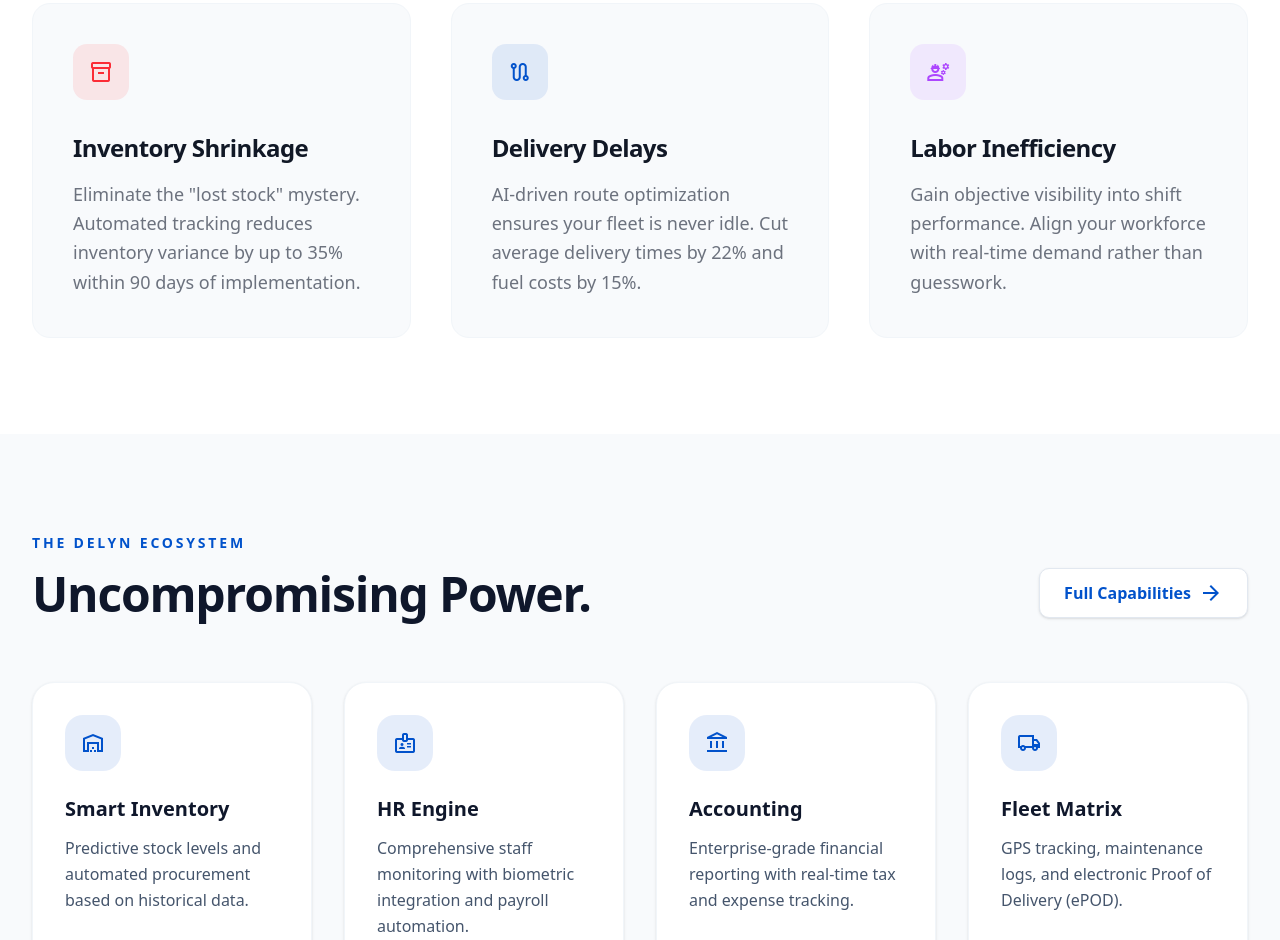
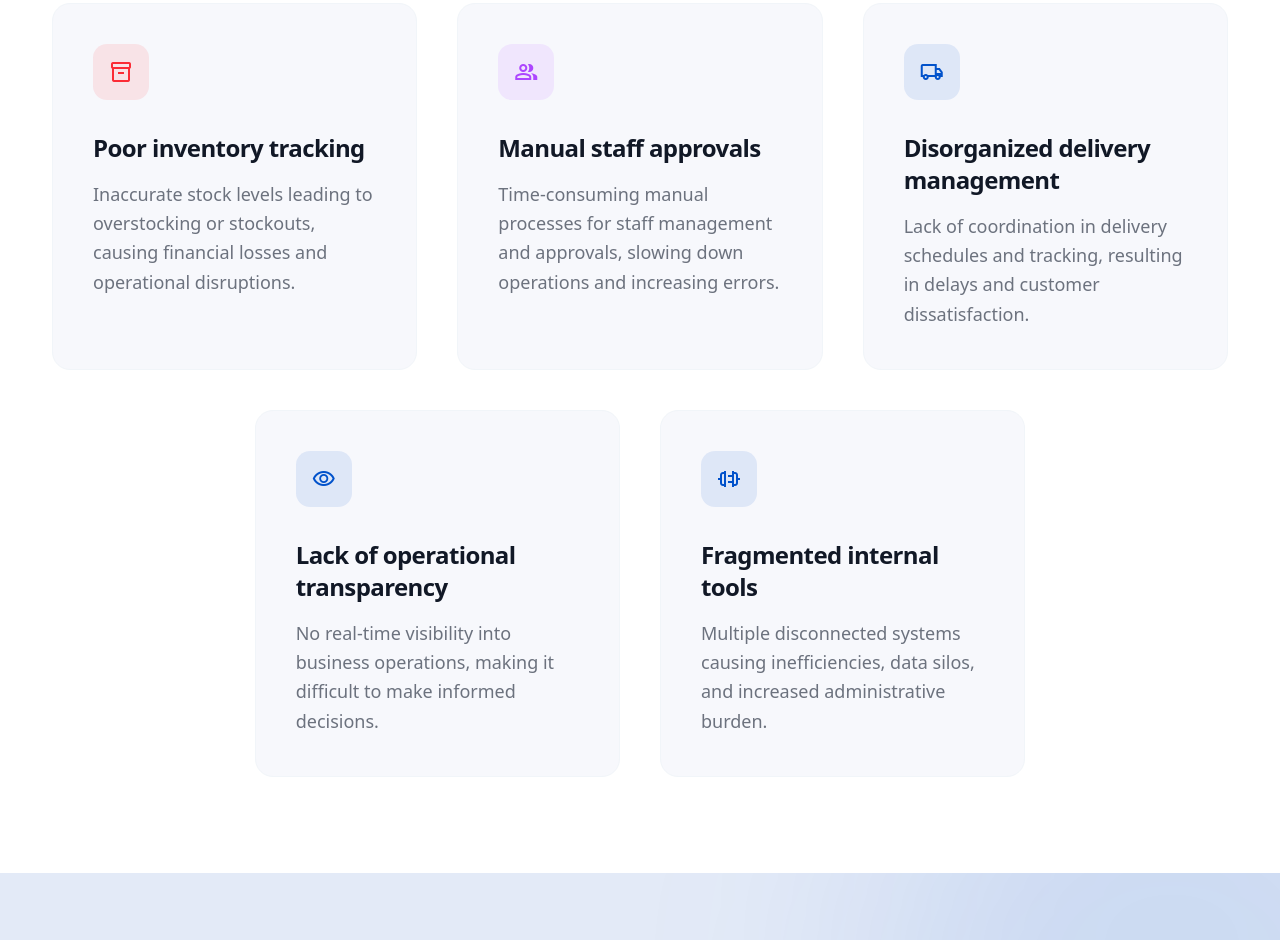
Before and after one commit to 080Evelyn/DELYN, a React (Vite) app: page / in a window 1280 px wide. Shown: the part 1860-2800 px from the top of the page. Built offline with nearby package versions, Linux system fonts and the light colour scheme.

Commit message:
update some components

```diff
--- a/src/App.tsx
+++ b/src/App.tsx
@@ -2,7 +2,7 @@ import React from "react";
 import Hero from "./components/Hero";
 // import Partners from "./components/Partners";
 import Solutions from "./components/Solutions";
-import Features from "./components/Features";
+// import Features from "./components/Features";
 import WhiteLabel from "./components/WhiteLabel";
 import Operators from "./components/Operators";
 import CTA from "./components/CTA";
@@ -18,7 +18,7 @@ const App: React.FC = () => {
         <Hero />
         {/* <Partners /> */}
         <Solutions />
-        <Features />
+        {/* <Features /> */}
 
         <WhiteLabel />
         <Operators />
--- a/src/components/Features.tsx
+++ b/src/components/Features.tsx
@@ -5,23 +5,28 @@ const Features: React.FC = () => {
   const features = [
     {
       icon: "warehouse",
-      title: "Smart Inventory",
-      desc: "Predictive stock levels and automated procurement based on historical data.",
+      title: "Inventory & stock management",
+      desc: "Comprehensive tracking and management of inventory levels to ensure optimal stock availability.",
     },
     {
       icon: "badge",
-      title: "HR Engine",
-      desc: "Comprehensive staff monitoring with biometric integration and payroll automation.",
+      title: "Staff roles and approval workflows",
+      desc: "Define roles and streamline approval processes for staff management and operations.",
     },
     {
       icon: "account_balance",
-      title: "Accounting",
-      desc: "Enterprise-grade financial reporting with real-time tax and expense tracking.",
+      title: "Controlled accounting access",
+      desc: "Secure and controlled access to accounting functions to maintain financial integrity.",
     },
     {
       icon: "local_shipping",
-      title: "Fleet Matrix",
-      desc: "GPS tracking, maintenance logs, and electronic Proof of Delivery (ePOD).",
+      title: "Rider & delivery management",
+      desc: "Efficient management of delivery personnel and logistics to ensure timely deliveries.",
+    },
+    {
+      icon: "notifications",
+      title: "Internal notifications and alerts",
+      desc: "Real-time notifications and alerts to keep teams informed of important updates and events.",
     },
   ];
 
@@ -41,7 +46,7 @@ const Features: React.FC = () => {
   };
 
   return (
-    <section className="py-24 bg-slate-50 dark:bg-[#0d161b]" id="features">
+    <section className="py-24 bg-slate-50" id="features">
       <div className="max-w-7xl mx-auto px-4 sm:px-6 lg:px-8">
         <div className="flex flex-col md:flex-row justify-between items-end mb-16 gap-8">
           <motion.div
@@ -53,28 +58,17 @@ const Features: React.FC = () => {
             <span className="text-primary font-black tracking-[0.2em] text-sm uppercase">
               The DELYN Ecosystem
             </span>
-            <h2 className="text-4xl md:text-5xl font-black text-slate-900 dark:text-white mt-4 tracking-tight">
+            <h2 className="text-4xl lg:text-5xl font-bold text-slate-900 dark:text-white mt-4 tracking-tight">
               Uncompromising Power.
             </h2>
           </motion.div>
-          <motion.button
-            initial={{ opacity: 0, scale: 0.9 }}
-            whileInView={{ opacity: 1, scale: 1 }}
-            viewport={{ once: true }}
-            className="bg-white dark:bg-slate-800 border border-slate-200 dark:border-slate-700 px-6 py-3 rounded-lg text-primary font-bold flex items-center gap-2 hover:bg-primary hover:text-white transition-all shadow-sm"
-          >
-            Full Capabilities{" "}
-            <span className="material-symbols-outlined text-lg">
-              arrow_forward
-            </span>
-          </motion.button>
         </div>
         <motion.div
           variants={containerVariants}
           initial="hidden"
           whileInView="visible"
           viewport={{ once: true, margin: "-50px" }}
-          className="grid grid-cols-1 md:grid-cols-2 lg:grid-cols-4 gap-8"
+          className="grid grid-cols-1 md:grid-cols-3 lg:grid-cols-5 gap-8"
         >
           {features.map((feature, i) => (
             <motion.div
--- a/src/components/Footer.tsx
+++ b/src/components/Footer.tsx
@@ -4,7 +4,7 @@ const Footer: React.FC = () => {
   return (
     <footer className="bg-white dark:bg-background-dark border-t border-slate-200 dark:border-slate-800 pt-20 pb-10">
       <div className="max-w-7xl mx-auto px-4 sm:px-6 lg:px-8">
-        <div className="grid grid-cols-2 md:grid-cols-4 lg:grid-cols-5 gap-12 mb-16">
+        <div className="grid grid-cols-2 md:grid-cols-4 lg:grid-cols-6 gap-12 mb-16">
           <div className="col-span-2 lg:col-span-2">
             <div className="flex items-center gap-3 mb-6">
               <div className="flex items-center justify-center size-8 rounded bg-primary/10 text-primary">
@@ -105,32 +105,13 @@ const Footer: React.FC = () => {
               </li>
             </ul>
           </div>
-          <div>
-            <h3 className="text-sm font-black text-slate-900 dark:text-white uppercase tracking-[0.2em] mb-6">
-              Legal
-            </h3>
-            <ul className="space-y-4 text-sm font-semibold text-slate-500 dark:text-slate-400">
-              <li>
-                <a className="hover:text-primary transition-colors" href="#">
-                  Privacy Policy
-                </a>
-              </li>
-              <li>
-                <a className="hover:text-primary transition-colors" href="#">
-                  Terms of Use
-                </a>
-              </li>
-              <li>
-                <a className="hover:text-primary transition-colors" href="#">
-                  SLA Agreement
-                </a>
-              </li>
-            </ul>
-          </div>
         </div>
-        <div className="border-t border-slate-100 dark:border-slate-800 pt-8 flex flex-col md:flex-row justify-between items-center gap-6">
-          <p className="text-sm font-bold text-slate-400 dark:text-slate-500 tracking-tight">
-            © 2026 Lynog Tech Inc. Proudly powering DELYN.
+        <div className="border-t border-slate-100 dark:border-slate-800 pt-8 flex flex-col items-center gap-6">
+          <p className="text-sm font-bold text-foreground dark:text-slate-500 tracking-tight">
+            &copy; {new Date().getFullYear()} DELYN.
+          </p>
+          <p className="text-xs font-bold text-slate-400">
+            Proudly powered by Lynog Tech NIG LTD.{" "}
           </p>
         </div>
       </div>
--- a/src/components/Solutions.tsx
+++ b/src/components/Solutions.tsx
@@ -2,24 +2,36 @@ import React from "react";
 import { motion, type Variants } from "motion/react";
 
 const Solutions: React.FC = () => {
-  const frictions = [
+  const problems = [
     {
       icon: "inventory_2",
-      title: "Inventory Shrinkage",
-      desc: 'Eliminate the "lost stock" mystery. Automated tracking reduces inventory variance by up to 35% within 90 days of implementation.',
+      title: "Poor inventory tracking",
+      desc: "Inaccurate stock levels leading to overstocking or stockouts, causing financial losses and operational disruptions.",
       color: "red",
     },
     {
-      icon: "route",
-      title: "Delivery Delays",
-      desc: "AI-driven route optimization ensures your fleet is never idle. Cut average delivery times by 22% and fuel costs by 15%.",
+      icon: "group",
+      title: "Manual staff approvals",
+      desc: "Time-consuming manual processes for staff management and approvals, slowing down operations and increasing errors.",
+      color: "purple",
+    },
+    {
+      icon: "local_shipping",
+      title: "Disorganized delivery management",
+      desc: "Lack of coordination in delivery schedules and tracking, resulting in delays and customer dissatisfaction.",
       color: "primary",
     },
     {
-      icon: "engineering",
-      title: "Labor Inefficiency",
-      desc: "Gain objective visibility into shift performance. Align your workforce with real-time demand rather than guesswork.",
-      color: "purple",
+      icon: "visibility",
+      title: "Lack of operational transparency",
+      desc: "No real-time visibility into business operations, making it difficult to make informed decisions.",
+      color: "blue",
+    },
+    {
+      icon: "plug_connect",
+      title: "Fragmented internal tools",
+      desc: "Multiple disconnected systems causing inefficiencies, data silos, and increased administrative burden.",
+      color: "green",
     },
   ];
 
@@ -53,11 +65,12 @@ const Solutions: React.FC = () => {
           className="text-center mb-20"
         >
           <h2 className="text-4xl font-bold text-foreground tracking-tight mb-6">
-            Solve Core Operational Friction
+            Core Problems We Solve
           </h2>
           <p className="text-xl text-muted-foreground max-w-3xl mx-auto font-medium">
-            Manual workflows are the silent killers of growth. DELYN replaces
-            fragmented spreadsheets with an intelligent, unified command center.
+            Our Business Operations Management System addresses these critical
+            challenges to help businesses manage their internal operations
+            efficiently.
           </p>
         </motion.div>
         <motion.div
@@ -65,13 +78,13 @@ const Solutions: React.FC = () => {
           initial="hidden"
           whileInView="visible"
           viewport={{ once: true, margin: "-50px" }}
-          className="grid md:grid-cols-3 gap-10"
+          className="flex flex-wrap justify-center gap-10"
         >
-          {frictions.map((f, i) => (
+          {problems.map((f, i) => (
             <motion.div
               key={i}
               variants={itemVariants}
-              className="group bg-slate-50 dark:bg-slate-800/40 p-10 rounded-2xl border border-slate-100 dark:border-slate-700/50 hover:border-primary/30 transition-colors group"
+              className="w-full md:w-[calc(50%-2.5rem)] lg:w-[calc(33.333%-2.5rem)] group bg-background/50  p-10 rounded-2xl border border-slate-100  hover:border-primary/30 transition-colors"
             >
               <div
                 className={`size-14 group-hover:animate-bounce group-hover:rotate-10 rounded-xl flex items-center justify-center mb-8 group-hover:scale-110 transition-transform ${
--- a/src/components/WhiteLabel.tsx
+++ b/src/components/WhiteLabel.tsx
@@ -14,7 +14,7 @@ const WhiteLabel: React.FC = () => {
       className="py-32 bg-primary/5 relative overflow-hidden"
       id="whitelabel"
     >
-      <div className="absolute -top-48 -right-48 size-[600px] bg-primary/10 rounded-full blur-[120px] pointer-events-none"></div>
+      <div className="absolute -top-48 -right-48 size-150 bg-primary/10 rounded-full blur-[120px] pointer-events-none"></div>
       <div className="max-w-7xl mx-auto px-4 sm:px-6 lg:px-8 relative z-10">
         <div className="flex flex-col lg:flex-row items-center gap-20">
           <motion.div
@@ -44,7 +44,8 @@ const WhiteLabel: React.FC = () => {
                         Your Identity
                       </p>
                       <p className="text-slate-500 dark:text-slate-400 text-sm">
-                        Upload your logo to rebrand the entire UI
+                        Upload your logo to rebrand the entire UI. It is that
+                        easy
                       </p>
                     </div>
                     <div className="flex gap-3">
@@ -66,12 +67,12 @@ const WhiteLabel: React.FC = () => {
             className="lg:w-1/2 order-1 lg:order-2"
           >
             <h2 className="text-4xl md:text-5xl font-black text-slate-900 dark:text-white mb-8 tracking-tight">
-              Your Identity. Our Infrastructure.
+              Fully Branded Solutions
             </h2>
             <p className="text-xl text-slate-600 dark:text-slate-300 mb-10 leading-relaxed font-medium">
-              DELYN is architected for total invisibility. Our white-label
-              framework allows you to deploy a state-of-the-art SaaS platform
-              under your own brand in minutes.
+              Your business gets a fully branded version of the system under
+              your company name. The software is licensed per business and
+              customized with your branding.
             </p>
             <div className="grid grid-cols-1 sm:grid-cols-2 gap-6">
               {capabilities.map((c, i) => (
```
Also changed, not shown: src/components/Operators.tsx (+83 -17 lines).
